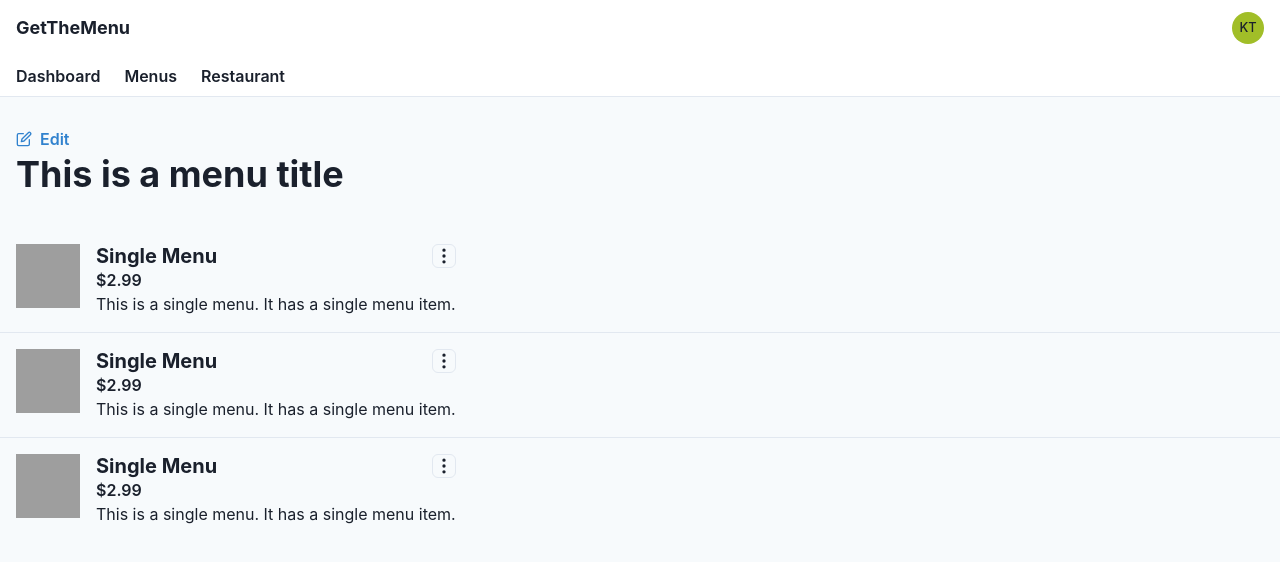
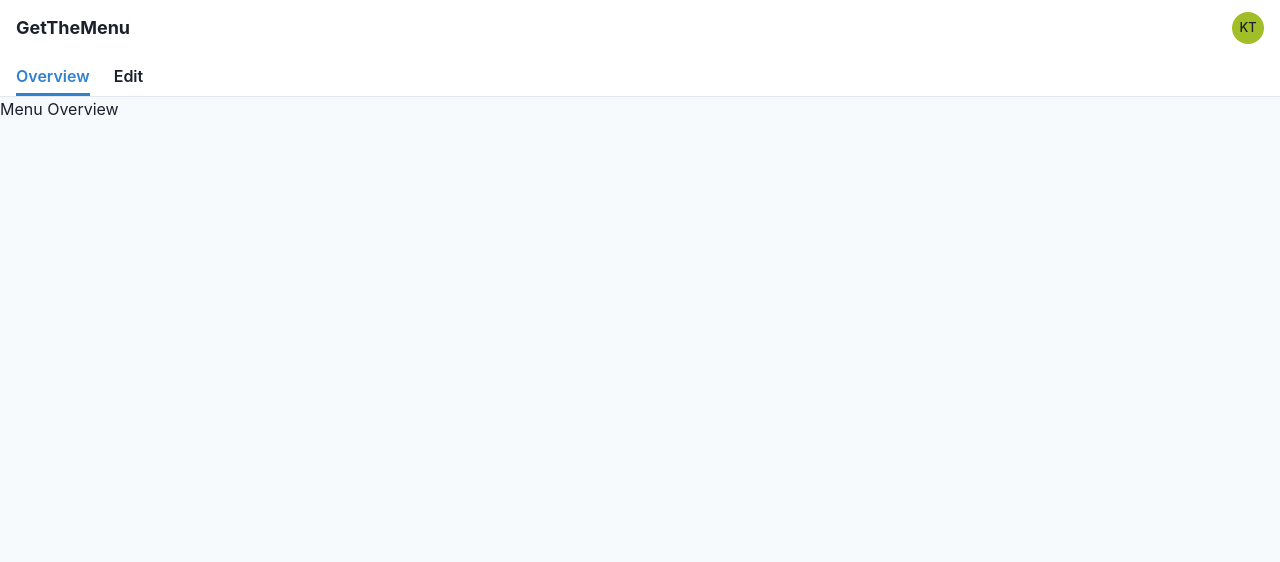
Before and after one commit to IHIutch/getthemenu, a Next.js app: page /menu/1 in a window 1280 px wide. Shown: the top 562 px of the page. Built offline with nearby package versions, Linux system fonts and the light colour scheme; grey boxes are pictures that could not be loaded.

Commit message:
Update navigation, update navbar

```diff
--- a/components/common/Navbar.js
+++ b/components/common/Navbar.js
@@ -11,19 +11,14 @@ import {
   Link,
   HStack,
   useToken,
-  Button,
 } from '@chakra-ui/react'
 import NextLink from 'next/link'
 import { useRouter } from 'next/router'
 import Container from './Container'
 
 export default function Navbar(props) {
-  const router = useRouter()
-  const [blue500] = useToken('colors', ['blue.500'])
-
-  const isPathMatch = (path) => {
-    return router.asPath === path
-  }
+  const { query } = useRouter()
+  const { menuId } = query
 
   return (
     <>
@@ -62,29 +57,14 @@ export default function Navbar(props) {
                 </Menu>
               </Box>
             </Flex>
+            {/* <HStack spacing="6">
+              <NavMenuItem href="/dashboard">Dashboard</NavMenuItem>
+              <NavMenuItem href="/restaurant">Restaurant</NavMenuItem>
+              <NavMenuItem href="/menus">Menus</NavMenuItem>
+            </HStack> */}
             <HStack spacing="6">
-              <NextLink href="/dashboard" passHref>
-                <Link
-                  fontWeight="semibold"
-                  py="2"
-                  boxShadow={
-                    isPathMatch('/dashboard') && `inset 0 -3px ${blue500}`
-                  }
-                  color={isPathMatch('/dashboard') && 'blue.500'}
-                >
-                  Dashboard
-                </Link>
-              </NextLink>
-              <NextLink href="/menus" passHref>
-                <Link fontWeight="semibold" py="2">
-                  Menus
-                </Link>
-              </NextLink>
-              <NextLink href="/restaurant" passHref>
-                <Link fontWeight="semibold" py="2">
-                  Restaurant
-                </Link>
-              </NextLink>
+              <NavMenuItem href={`/menu/${menuId}`}>Overview</NavMenuItem>
+              <NavMenuItem href={`/menu/${menuId}/edit`}>Edit</NavMenuItem>
             </HStack>
           </Box>
         </Container>
@@ -92,3 +72,25 @@ export default function Navbar(props) {
     </>
   )
 }
+
+const NavMenuItem = ({ href, children }) => {
+  const isPathMatch = (path) => {
+    return asPath === path
+  }
+
+  const { asPath } = useRouter()
+  const [blue500] = useToken('colors', ['blue.500'])
+
+  return (
+    <NextLink href={href} passHref>
+      <Link
+        fontWeight="semibold"
+        py="2"
+        boxShadow={isPathMatch(href) && `inset 0 -3px ${blue500}`}
+        color={isPathMatch(href) && 'blue.500'}
+      >
+        {children}
+      </Link>
+    </NextLink>
+  )
+}
--- /dev/null
+++ b/pages/menu/[menuId]/index.js
@@ -0,0 +1,18 @@
+import Container from '@/components/common/Container'
+import Navbar from '@/components/common/Navbar'
+import { Box } from '@chakra-ui/react'
+import Head from 'next/head'
+import React from 'react'
+
+export default function Overview() {
+  return (
+    <>
+      <Head>
+        <title>Single Menu</title>
+      </Head>
+      <Navbar />
+      <Box>Menu Overview</Box>
+      <Container></Container>
+    </>
+  )
+}
```
Also changed, not shown: pages/menu/[menuId]/edit.js (renamed from pages/menu/[menuId].js).
